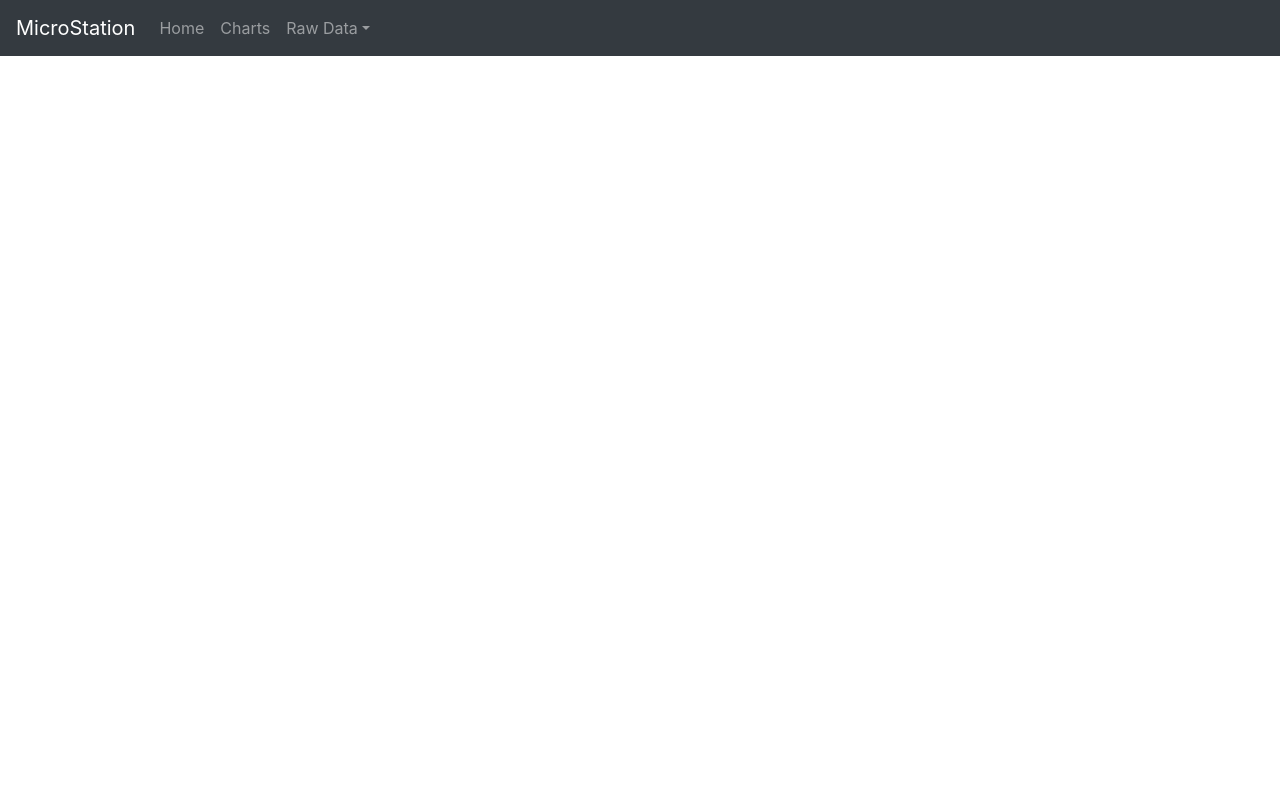
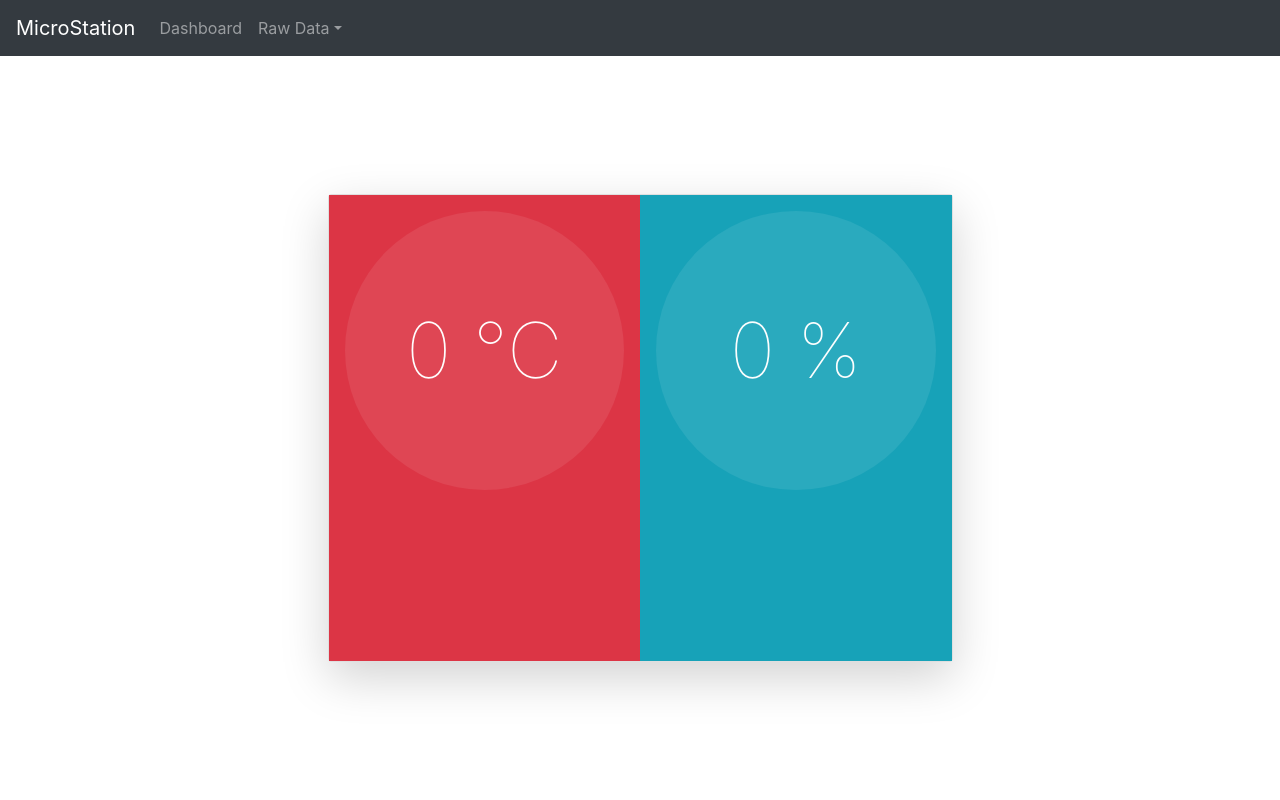
Before and after one commit to rklimpel/MicroStation, a Flask app: page / in a window 1280 px wide. Run offline with Flask 2, Linux system fonts and the light colour scheme; data that the repository does not hold is empty; a map, chart or similar area stays blank; some libraries are stand-ins or nearby versions.

Commit message:
made dashboard

```diff
--- a/server/server.py
+++ b/server/server.py
@@ -13,11 +13,37 @@ app = Flask(__name__)
 @app.route('/')
 @app.route('/index')
 def index():
-    name = request.args.get("name","")
-    title = "Microstation Server"
-    if(name is ""):
-        name = "Unkown User"
-    return render_template('index.html', title=title, name=name)
+    db = TinyDB('./appdata/station_0.json', indent=4)
+    data = db.table('humidity').all()
+
+    humidity_labels = []
+    humidity_values = []
+    humidity_now = "0 %"
+    for d in data:
+        if d['sensor'] == 'am2302':
+            humidity_labels.append(d['timestamp'])
+            humidity_values.append(d['value'])
+            humidity_now = str(d['value']) + " %"
+
+    humidity_legend = 'Humidity Data'
+
+    data = db.table('temperature').all()
+
+    temperature_labels = []
+    temperature_values = []
+    temperature_now = "0 °C"
+    for d in data:
+        if d['sensor'] == 'am2302':
+            temperature_labels.append(d['timestamp'])
+            temperature_values.append(d['value'])
+            temperature_now = str(d['value']) + " °C"
+
+    temperature_legend = 'Temperature Data'
+
+    return render_template('index.html',
+    humidity_values=humidity_values, humidity_labels=humidity_labels, humidity_legend=humidity_legend,
+    temperature_values=temperature_values,temperature_labels=temperature_labels,temperature_legend=temperature_legend,
+    temperature_now=temperature_now,humidity_now=humidity_now)
 
 @app.route('/rawdata/<table>/<station_id>',methods=['GET'])
 def view_rawdata(station_id,table):
@@ -63,7 +89,9 @@ def view_charts():
 
     temperature_legend = 'Temperature Data'
 
-    return render_template('charts.html', humidity_values=humidity_values, humidity_labels=humidity_labels, humidity_legend=humidity_legend,temperature_values=temperature_values,temperature_labels=temperature_labels,temperature_legend=temperature_legend)
+    return render_template('charts.html',
+    humidity_values=humidity_values, humidity_labels=humidity_labels, humidity_legend=humidity_legend,
+    temperature_values=temperature_values,temperature_labels=temperature_labels,temperature_legend=temperature_legend)
 
 # ------------------------ API -------------------------------
 
--- a/server/static/css/main.css
+++ b/server/static/css/main.css
@@ -4,30 +4,22 @@ body {
     background: #FFFFFF;
 }
 
-.card {
+.card-hover {
     transition-duration: 0.3s;
     box-shadow: 0 2px 4px rgba(0, 0, 0, 0.25), 0 10px 10px rgba(0, 0, 0, 0.15);
 }
 
-.card:hover {
+.card-hover:hover {
     box-shadow: 0 4px 8px rgba(0, 0, 0, 0.25), 0 10px 10px rgba(0, 0, 0, 0.20);
     z-index: 1000;
     position: relative;
     transform: scale(1.2, 1.2)
 }
 
-.quadraticbox {
-    position: relative;
-    width: 300px;
-    display: block;
-    border: 1px solid black;
-}
-
 .square-box {
     position: relative;
     width: 50%;
     overflow: hidden;
-    background: #4679BD;
 }
 
 .square-box:before {
@@ -45,3 +37,18 @@ body {
     color: white;
     text-align: center;
 }
+
+.circle {
+    width: 100%;
+    height: 100%;
+    line-height: 200px;
+    border-radius: 50%;
+    -moz-border-radius: 50%;
+    -webkit-border-radius: 50%;
+    text-align: center;
+    background: #FFFFFF15;
+    font-size: 16px;
+    text-transform: uppercase;
+    font-weight: 700;
+    margin: 0 auto 40px;
+  }
--- a/server/static/script/drawCharts.js
+++ b/server/static/script/drawCharts.js
@@ -1,41 +1,107 @@
 window.onload = function() {
-    // Global parameters:
-    // do not resize the chart canvas when its container does (keep at 600x400px)
-    Chart.defaults.global.responsive = false;
 
-    // define the chart data
     var chartDataHumidity = {
-        labels: labels_list,
+        labels: humidity_labels_list,
         datasets: [{
-            label: '{{ humidity_legend }}',
-            fill: true,
+            fill: false,
             lineTension: 0.5,
-            backgroundColor: "rgba(75,192,192,0.4)",
-            borderColor: "rgba(75,192,192,1)",
-            borderCapStyle: 'butt',
+            backgroundColor: "rgba(0,0,0,0.0)",
+            borderColor: "rgba(256,256,256,1)",
+            borderCapStyle: 'round',
             borderDash: [],
             borderDashOffset: 0.0,
-            borderJoinStyle: 'miter',
-            pointBorderColor: "rgba(75,192,192,1)",
+            borderJoinStyle: 'round',
+            borderWidth: 1.5,
             pointBackgroundColor: "#fff",
-            pointBorderWidth: 1,
-            pointHoverRadius: 5,
+            pointBorderWidth: 0.4,
+            pointHoverRadius: 10,
             pointHoverBackgroundColor: "rgba(75,192,192,1)",
             pointHoverBorderColor: "rgba(220,220,220,1)",
             pointHoverBorderWidth: 2,
-            pointRadius: 1,
+            pointRadius: 0,
             pointHitRadius: 10,
-            data: values_list,
+            data: humidity_values_list,
             spanGaps: false
-        }]
+        }],
     }
 
-    // get chart canvas
+    var chartDataTemperature = {
+        labels: temperature_labels_list,
+        datasets: [{
+            fill: false,
+            lineTension: 0.5,
+            backgroundColor: "rgba(0,0,0,0.0)",
+            borderColor: "rgba(256,256,256,1)",
+            borderCapStyle: 'round',
+            borderDash: [],
+            borderDashOffset: 0.0,
+            borderJoinStyle: 'round',
+            borderWidth: 1.5,
+            pointBackgroundColor: "#fff",
+            pointBorderWidth: 0.4,
+            pointHoverRadius: 10,
+            pointHoverBackgroundColor: "rgba(75,192,192,1)",
+            pointHoverBorderColor: "rgba(220,220,220,1)",
+            pointHoverBorderWidth: 2,
+            pointRadius: 0,
+            pointHitRadius: 10,
+            data: temperature_values_list,
+            spanGaps: false
+        }],
+    }
+
+    var chartOptions = {
+        responsive: true,
+        title: {
+            display: false,
+        },
+        scales: {
+            xAxes: [{
+                gridLines: {
+                    display: false,
+                    drawBorder: false
+                },
+                ticks: {
+                    display: false
+                }
+            }],
+            yAxes: [{
+                gridLines: {
+                    display: false,
+                    drawBorder: false
+                },
+                ticks: {
+                    display: false
+                },
+            }]
+        },
+        legend: {
+            display: false
+        },
+        tooltips: {
+            enabled: true
+        },
+        labels: {
+            enabled: false
+        },
+        animation: {
+            duration: 4000,
+        }
+
+    }
+
     var ctx_humidity = document.getElementById("humidity_chart").getContext("2d");
+    var ctx_temperature = document.getElementById("temperature_chart").getContext("2d");
 
-    // create the chart using the chart canvas
     var myChartHumidity = new Chart(ctx_humidity, {
         type: 'line',
         data: chartDataHumidity,
+        options: chartOptions,
+    });
+
+    var myChartTemperature = new Chart(ctx_temperature, {
+        type: 'line',
+        data: chartDataTemperature,
+        options: chartOptions,
     });
 };
--- a/server/templates/head.html
+++ b/server/templates/head.html
@@ -1,6 +1,10 @@
 <head>
     <meta charset="utf-8" />
     <meta name="viewport" content="width=device-width, initial-scale=1, shrink-to-fit=no" />
+
+    <meta http-equiv="Cache-Control" content="no-cache, no-store, must-revalidate" />
+    <meta http-equiv="Pragma" content="no-cache" />
+    <meta http-equiv="Expires" content="0" />
 
     <link rel="stylesheet" href="https://stackpath.bootstrapcdn.com/bootstrap/4.4.1/css/bootstrap.min.css" />
     <script src="https://code.jquery.com/jquery-3.1.1.min.js"></script>
@@ -10,5 +14,5 @@
     <link rel="stylesheet" type="text/css" href="{{ url_for('static', filename='css/main.css') }}" />
 
     <script src="https://cdn.jsdelivr.net/npm/chart.js@2.8.0"></script>
-    <script type="text/javascript"src="{{ url_for('static', filename='script/drawCharts.js') }}"></script>
+    <script type="text/javascript" src="{{ url_for('static', filename='script/drawCharts.js') }}"></script>
 </head>
--- a/server/templates/index.html
+++ b/server/templates/index.html
@@ -1,4 +1,27 @@
 <html>
+
+    <script>
+        var temperature_values_list = [{% for item in temperature_values %}
+        {{ item }},
+        {% endfor %}
+            ]
+
+        var temperature_labels_list = [{% for item in temperature_labels %}
+        "{{item}}",
+            {% endfor %}
+        ]
+
+        var humidity_values_list = [{% for item in humidity_values %}
+        {{ item }},
+        {% endfor %}
+            ]
+
+        var humidity_labels_list = [{% for item in humidity_labels %}
+        "{{item}}",
+            {% endfor %}
+        ]
+    </script>
+
 {% include 'head.html' %}
 
 <head>
@@ -7,6 +30,43 @@
 
 <body>
     {% include 'navbar.html' %}
+    <div class="row align-items-center h-100">
+        <div class="col-12 col-sm-10 col-md-8 col-lg-6 mx-auto">
+            <div class="card w-100 shadow-lg">
+                <div class="row w-100 m-0">
+                    <div class="col-6 square-box bg-danger p-0">
+                        <div class="square-content p-3">
+                            <div class="circle">
+                                <div class="row align-items-center h-100 p-0">
+                                    <div class="text-center w-100"
+                                        style="font-size: 6vw;font-weight: 100;color: #fffffffc;">{{ temperature_now}}</div>
+                                </div>
+                            </div>
+                        </div>
+                    </div>
+                    <div class="col-6 square-box bg-info p-0">
+                        <div class="square-content p-3">
+                            <div class="circle">
+                                <div class="row align-items-center h-100 p-0">
+                                    <div class="text-center w-100"
+                                        style="font-size: 6vw;font-weight: 100;color: #fffffffc;">{{ humidity_now }}</div>
+                                </div>
+                            </div>
+                        </div>
+                    </div>
+                </div>
+                <div class="row w-100 m-0">
+                    <div class="col-6 bg-danger p-0">
+                        <canvas id="temperature_chart" class="pr-1"></canvas>
+                    </div>
+                    <div class="col-6 bg-info p-0">
+                        <canvas id="humidity_chart" class="pr-1"></canvas>
+                    </div>
+                </div>
+            </div>
+        </div>
+    </div>
+
 </body>
 
 </html>
--- a/server/templates/navbar.html
+++ b/server/templates/navbar.html
@@ -7,10 +7,7 @@
     <div class="collapse navbar-collapse" id="navbarSupportedContent">
         <ul class="navbar-nav mr-auto">
             <li class="nav-item">
-                <a class="nav-link" href="/">Home<span class="sr-only">(current)</span></a>
-            </li>
-            <li class="nav-item">
-                <a class="nav-link" href="/charts">Charts</a>
+                <a class="nav-link" href="/">Dashboard<span class="sr-only">(current)</span></a>
             </li>
             <li class="nav-item dropdown">
                 <a class="nav-link dropdown-toggle" href="#" id="navbarDropdown" role="button" data-toggle="dropdown" aria-haspopup="true" aria-expanded="false">Raw Data</a>
```
Also changed, not shown: server/templates/charts.html (+14 -11 lines).
